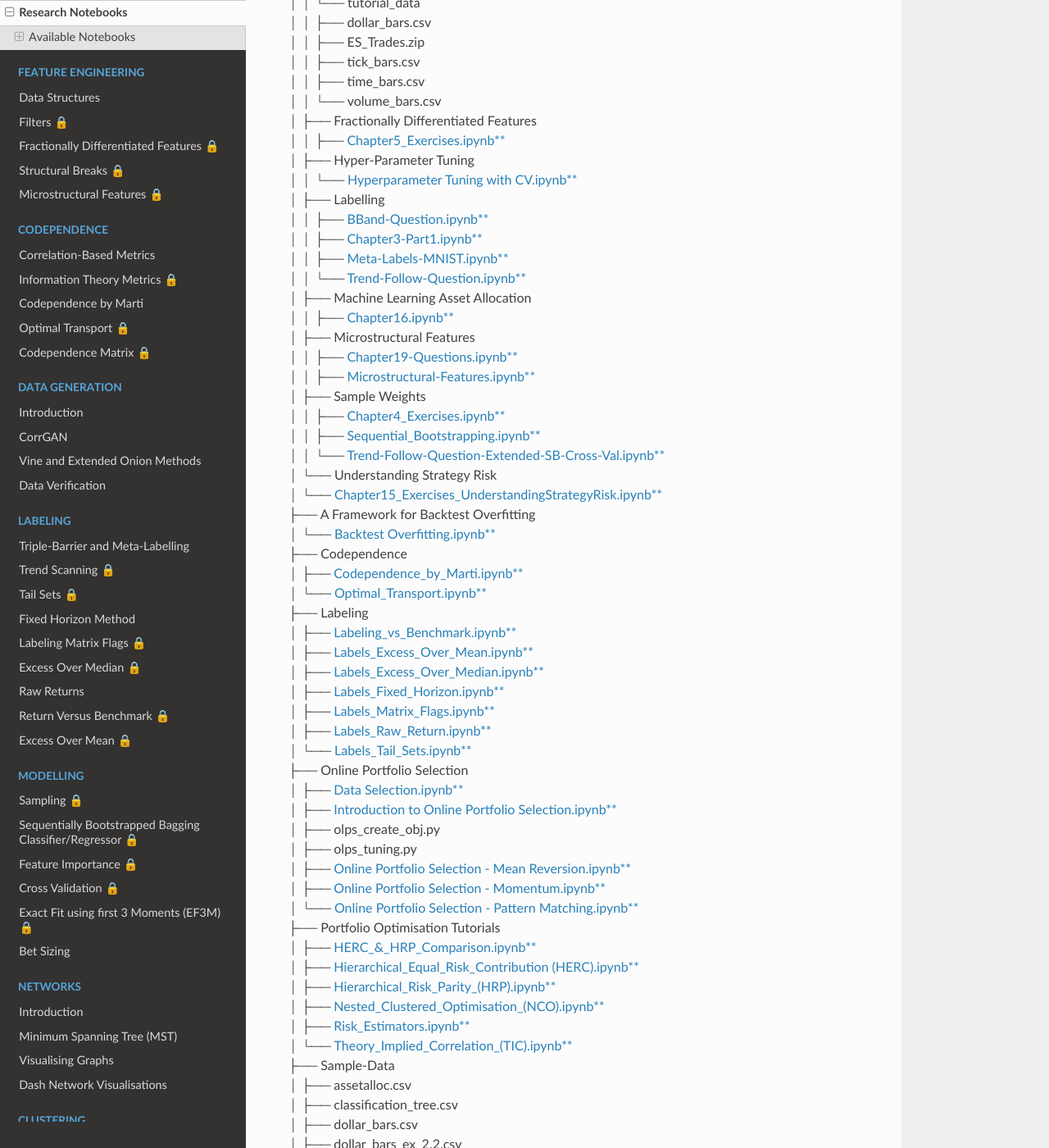
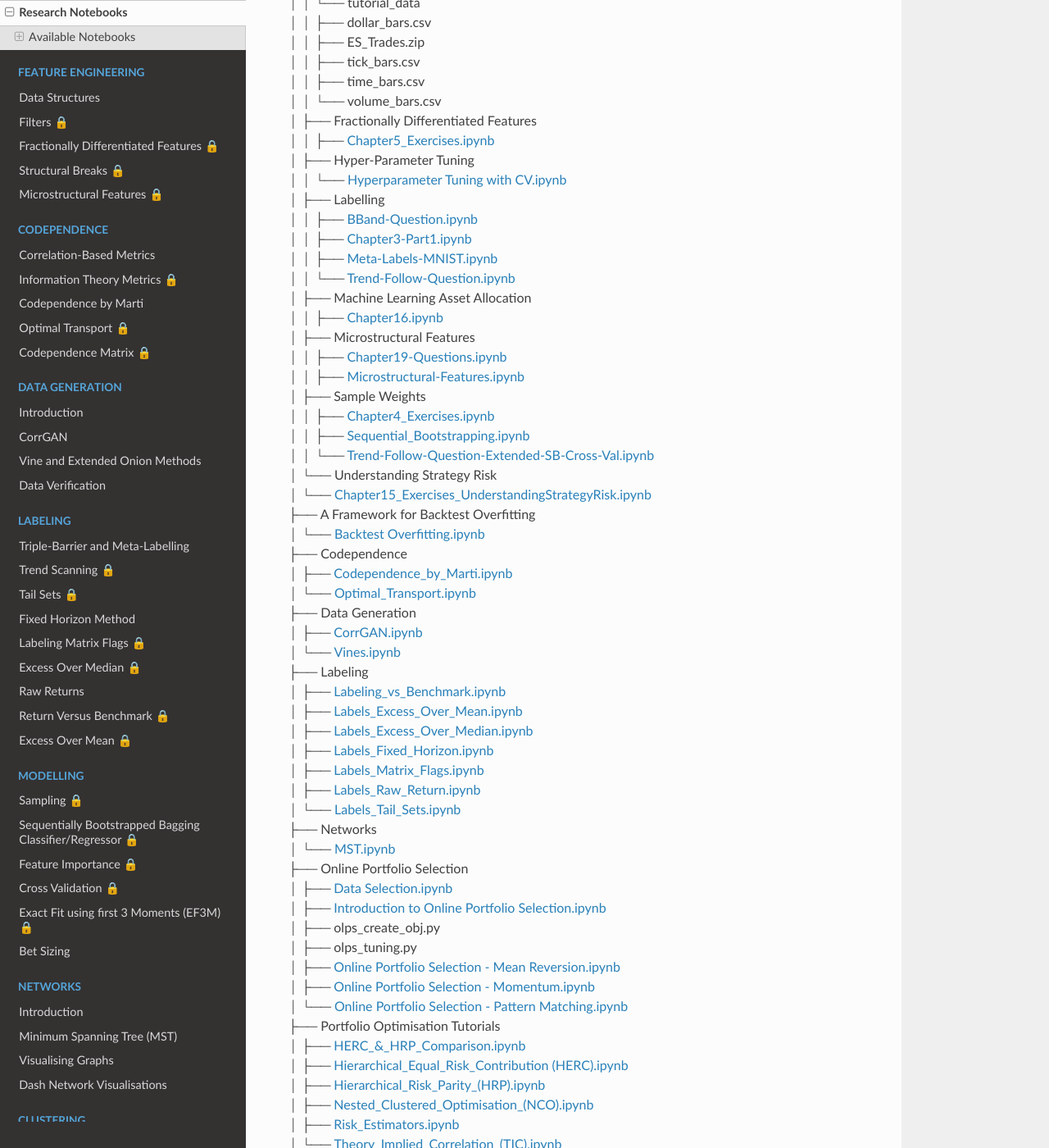
Before and after one commit to hudson-and-thames/mlfinlab, a Sphinx documentation site: the page built from docs/source/getting_started/research_notebooks.rst, in a window 1280 px wide and 1400 px high, scrolled down 1768 px. Shown: the whole window at 82% size. Built offline with Sphinx 7.4.7 and the Read the Docs theme 2.0.0, drawn with Linux system fonts in a browser that asks for light colours; pages that are not in the unit, such as notebooks, are missing from menus; some of the changed text lies outside the part shown.

Commit message:
Update Research Notebooks list

```diff
--- a/docs/source/data_generation/vine_methods.rst
+++ b/docs/source/data_generation/vine_methods.rst
@@ -259,7 +259,7 @@ The following research notebook can be used to better understand the Vines and E
 
 * `Generating Correlation Matrices using the Vines and Extended Onion Methods`_
 
-.. _`Generating Correlation Matrices using the Vines and Extended Onion Methods`: https://github.com/Hudson-and-Thames-Clients/research/tree/master/Data%20Generation/vines.ipynb
+.. _`Generating Correlation Matrices using the Vines and Extended Onion Methods`: https://github.com/Hudson-and-Thames-Clients/research/tree/master/Data%20Generation/Vines/vines.ipynb
 
 References
 ##########
--- a/docs/source/getting_started/research_notebooks.rst
+++ b/docs/source/getting_started/research_notebooks.rst
@@ -50,53 +50,58 @@ notebooks are marked as links to their abstracts.
 | │   │       ├── time_bars.csv
 | │   │       └── volume_bars.csv
 | │   ├── Fractionally Differentiated Features
-| │   │   ├── `Chapter5_Exercises.ipynb** <https://mlfinlab.readthedocs.io/en/latest/getting_started/research_notebooks.html#id14>`_
+| │   │   ├── `Chapter5_Exercises.ipynb <https://mlfinlab.readthedocs.io/en/latest/getting_started/research_notebooks.html#id14>`_
 | │   ├── Hyper-Parameter Tuning
-| │   │   └── `Hyperparameter Tuning with CV.ipynb** <https://mlfinlab.readthedocs.io/en/latest/getting_started/research_notebooks.html#id15>`_
+| │   │   └── `Hyperparameter Tuning with CV.ipynb <https://mlfinlab.readthedocs.io/en/latest/getting_started/research_notebooks.html#id15>`_
 | │   ├── Labelling
-| │   │   ├── `BBand-Question.ipynb** <https://mlfinlab.readthedocs.io/en/latest/getting_started/research_notebooks.html#id16>`_
-| │   │   ├── `Chapter3-Part1.ipynb** <https://mlfinlab.readthedocs.io/en/latest/getting_started/research_notebooks.html#id17>`_
-| │   │   ├── `Meta-Labels-MNIST.ipynb** <https://mlfinlab.readthedocs.io/en/latest/getting_started/research_notebooks.html#id18>`_
-| │   │   └── `Trend-Follow-Question.ipynb** <https://mlfinlab.readthedocs.io/en/latest/getting_started/research_notebooks.html#id19>`_
+| │   │   ├── `BBand-Question.ipynb <https://mlfinlab.readthedocs.io/en/latest/getting_started/research_notebooks.html#id16>`_
+| │   │   ├── `Chapter3-Part1.ipynb <https://mlfinlab.readthedocs.io/en/latest/getting_started/research_notebooks.html#id17>`_
+| │   │   ├── `Meta-Labels-MNIST.ipynb <https://mlfinlab.readthedocs.io/en/latest/getting_started/research_notebooks.html#id18>`_
+| │   │   └── `Trend-Follow-Question.ipynb <https://mlfinlab.readthedocs.io/en/latest/getting_started/research_notebooks.html#id19>`_
 | │   ├── Machine Learning Asset Allocation
-| │   │   ├── `Chapter16.ipynb** <https://mlfinlab.readthedocs.io/en/latest/getting_started/research_notebooks.html#id20>`_
+| │   │   ├── `Chapter16.ipynb <https://mlfinlab.readthedocs.io/en/latest/getting_started/research_notebooks.html#id20>`_
 | │   ├── Microstructural Features
-| │   │   ├── `Chapter19-Questions.ipynb** <https://mlfinlab.readthedocs.io/en/latest/getting_started/research_notebooks.html#id21>`_
-| │   │   ├── `Microstructural-Features.ipynb** <https://mlfinlab.readthedocs.io/en/latest/getting_started/research_notebooks.html#id22>`_
+| │   │   ├── `Chapter19-Questions.ipynb <https://mlfinlab.readthedocs.io/en/latest/getting_started/research_notebooks.html#id21>`_
+| │   │   ├── `Microstructural-Features.ipynb <https://mlfinlab.readthedocs.io/en/latest/getting_started/research_notebooks.html#id22>`_
 | │   ├── Sample Weights
-| │   │   ├── `Chapter4_Exercises.ipynb** <https://mlfinlab.readthedocs.io/en/latest/getting_started/research_notebooks.html#id23>`_
-| │   │   ├── `Sequential_Bootstrapping.ipynb** <https://mlfinlab.readthedocs.io/en/latest/getting_started/research_notebooks.html#id24>`_
-| │   │   └── `Trend-Follow-Question-Extended-SB-Cross-Val.ipynb** <https://mlfinlab.readthedocs.io/en/latest/getting_started/research_notebooks.html#id25>`_
+| │   │   ├── `Chapter4_Exercises.ipynb <https://mlfinlab.readthedocs.io/en/latest/getting_started/research_notebooks.html#id23>`_
+| │   │   ├── `Sequential_Bootstrapping.ipynb <https://mlfinlab.readthedocs.io/en/latest/getting_started/research_notebooks.html#id24>`_
+| │   │   └── `Trend-Follow-Question-Extended-SB-Cross-Val.ipynb <https://mlfinlab.readthedocs.io/en/latest/getting_started/research_notebooks.html#id25>`_
 | │   └── Understanding Strategy Risk
-| │       └── `Chapter15_Exercises_UnderstandingStrategyRisk.ipynb** <https://mlfinlab.readthedocs.io/en/latest/getting_started/research_notebooks.html#id26>`_
+| │       └── `Chapter15_Exercises_UnderstandingStrategyRisk.ipynb <https://mlfinlab.readthedocs.io/en/latest/getting_started/research_notebooks.html#id26>`_
 | ├── A Framework for Backtest Overfitting
-| │   └── `Backtest Overfitting.ipynb** <https://mlfinlab.readthedocs.io/en/latest/getting_started/research_notebooks.html#id27>`_
+| │   └── `Backtest Overfitting.ipynb <https://mlfinlab.readthedocs.io/en/latest/getting_started/research_notebooks.html#id27>`_
 | ├── Codependence
-| │   ├── `Codependence_by_Marti.ipynb** <https://mlfinlab.readthedocs.io/en/latest/getting_started/research_notebooks.html#id28>`_
-| │   └── `Optimal_Transport.ipynb** <https://mlfinlab.readthedocs.io/en/latest/getting_started/research_notebooks.html#id29>`_
+| │   ├── `Codependence_by_Marti.ipynb <https://mlfinlab.readthedocs.io/en/latest/getting_started/research_notebooks.html#id28>`_
+| │   └── `Optimal_Transport.ipynb <https://mlfinlab.readthedocs.io/en/latest/getting_started/research_notebooks.html#id29>`_
+| ├── Data Generation
+| │   ├── `CorrGAN.ipynb <https://mlfinlab.readthedocs.io/en/latest/getting_started/research_notebooks.html#id30>`_
+| │   └── `Vines.ipynb <https://mlfinlab.readthedocs.io/en/latest/getting_started/research_notebooks.html#id31>`_
 | ├── Labeling
-| │   ├── `Labeling_vs_Benchmark.ipynb** <https://mlfinlab.readthedocs.io/en/latest/getting_started/research_notebooks.html#id30>`_
-| │   ├── `Labels_Excess_Over_Mean.ipynb** <https://mlfinlab.readthedocs.io/en/latest/getting_started/research_notebooks.html#id31>`_
-| │   ├── `Labels_Excess_Over_Median.ipynb** <https://mlfinlab.readthedocs.io/en/latest/getting_started/research_notebooks.html#id32>`_
-| │   ├── `Labels_Fixed_Horizon.ipynb** <https://mlfinlab.readthedocs.io/en/latest/getting_started/research_notebooks.html#id33>`_
-| │   ├── `Labels_Matrix_Flags.ipynb** <https://mlfinlab.readthedocs.io/en/latest/getting_started/research_notebooks.html#id34>`_
-| │   ├── `Labels_Raw_Return.ipynb** <https://mlfinlab.readthedocs.io/en/latest/getting_started/research_notebooks.html#id35>`_
-| │   └── `Labels_Tail_Sets.ipynb** <https://mlfinlab.readthedocs.io/en/latest/getting_started/research_notebooks.html#id36>`_
+| │   ├── `Labeling_vs_Benchmark.ipynb <https://mlfinlab.readthedocs.io/en/latest/getting_started/research_notebooks.html#id32>`_
+| │   ├── `Labels_Excess_Over_Mean.ipynb <https://mlfinlab.readthedocs.io/en/latest/getting_started/research_notebooks.html#id33>`_
+| │   ├── `Labels_Excess_Over_Median.ipynb <https://mlfinlab.readthedocs.io/en/latest/getting_started/research_notebooks.html#id34>`_
+| │   ├── `Labels_Fixed_Horizon.ipynb <https://mlfinlab.readthedocs.io/en/latest/getting_started/research_notebooks.html#id35>`_
+| │   ├── `Labels_Matrix_Flags.ipynb <https://mlfinlab.readthedocs.io/en/latest/getting_started/research_notebooks.html#id36>`_
+| │   ├── `Labels_Raw_Return.ipynb <https://mlfinlab.readthedocs.io/en/latest/getting_started/research_notebooks.html#id37>`_
+| │   └── `Labels_Tail_Sets.ipynb <https://mlfinlab.readthedocs.io/en/latest/getting_started/research_notebooks.html#id38>`_
+| ├── Networks
+| │   └── `MST.ipynb <https://mlfinlab.readthedocs.io/en/latest/getting_started/research_notebooks.html#id39>`_
 | ├── Online Portfolio Selection
-| │   ├── `Data Selection.ipynb** <https://mlfinlab.readthedocs.io/en/latest/getting_started/research_notebooks.html#id37>`_
-| │   ├── `Introduction to Online Portfolio Selection.ipynb** <https://mlfinlab.readthedocs.io/en/latest/getting_started/research_notebooks.html#id38>`_
+| │   ├── `Data Selection.ipynb <https://mlfinlab.readthedocs.io/en/latest/getting_started/research_notebooks.html#id40>`_
+| │   ├── `Introduction to Online Portfolio Selection.ipynb <https://mlfinlab.readthedocs.io/en/latest/getting_started/research_notebooks.html#id41>`_
 | │   ├── olps_create_obj.py
 | │   ├── olps_tuning.py
-| │   ├── `Online Portfolio Selection - Mean Reversion.ipynb** <https://mlfinlab.readthedocs.io/en/latest/getting_started/research_notebooks.html#id39>`_
-| │   ├── `Online Portfolio Selection - Momentum.ipynb** <https://mlfinlab.readthedocs.io/en/latest/getting_started/research_notebooks.html#id40>`_
-| │   └── `Online Portfolio Selection - Pattern Matching.ipynb** <https://mlfinlab.readthedocs.io/en/latest/getting_started/research_notebooks.html#id41>`_
+| │   ├── `Online Portfolio Selection - Mean Reversion.ipynb <https://mlfinlab.readthedocs.io/en/latest/getting_started/research_notebooks.html#id42>`_
+| │   ├── `Online Portfolio Selection - Momentum.ipynb <https://mlfinlab.readthedocs.io/en/latest/getting_started/research_notebooks.html#id43>`_
+| │   └── `Online Portfolio Selection - Pattern Matching.ipynb <https://mlfinlab.readthedocs.io/en/latest/getting_started/research_notebooks.html#id44>`_
 | ├── Portfolio Optimisation Tutorials
-| │   ├── `HERC_&_HRP_Comparison.ipynb** <https://mlfinlab.readthedocs.io/en/latest/getting_started/research_notebooks.html#id42>`_
-| │   ├── `Hierarchical_Equal_Risk_Contribution (HERC).ipynb** <https://mlfinlab.readthedocs.io/en/latest/getting_started/research_notebooks.html#id43>`_
-| │   ├── `Hierarchical_Risk_Parity_(HRP).ipynb** <https://mlfinlab.readthedocs.io/en/latest/getting_started/research_notebooks.html#id44>`_
-| │   ├── `Nested_Clustered_Optimisation_(NCO).ipynb** <https://mlfinlab.readthedocs.io/en/latest/getting_started/research_notebooks.html#id45>`_
-| │   ├── `Risk_Estimators.ipynb** <https://mlfinlab.readthedocs.io/en/latest/getting_started/research_notebooks.html#id46>`_
-| │   └── `Theory_Implied_Correlation_(TIC).ipynb** <https://mlfinlab.readthedocs.io/en/latest/getting_started/research_notebooks.html#id47>`_
+| │   ├── `HERC_&_HRP_Comparison.ipynb <https://mlfinlab.readthedocs.io/en/latest/getting_started/research_notebooks.html#id45>`_
+| │   ├── `Hierarchical_Equal_Risk_Contribution (HERC).ipynb <https://mlfinlab.readthedocs.io/en/latest/getting_started/research_notebooks.html#id46>`_
+| │   ├── `Hierarchical_Risk_Parity_(HRP).ipynb <https://mlfinlab.readthedocs.io/en/latest/getting_started/research_notebooks.html#id47>`_
+| │   ├── `Nested_Clustered_Optimisation_(NCO).ipynb <https://mlfinlab.readthedocs.io/en/latest/getting_started/research_notebooks.html#id48>`_
+| │   ├── `Risk_Estimators.ipynb <https://mlfinlab.readthedocs.io/en/latest/getting_started/research_notebooks.html#id49>`_
+| │   └── `Theory_Implied_Correlation_(TIC).ipynb <https://mlfinlab.readthedocs.io/en/latest/getting_started/research_notebooks.html#id50>`_
 | ├── Sample-Data
 | │   ├── assetalloc.csv
 | │   ├── classification_tree.csv
@@ -376,6 +381,29 @@ This notebook describes the Optimal Transport distance measure and how it may be
 applications. This distance measure was described by Marti et al. in the work “Exploring and measuring non-linear
 correlations: Copulas, Lightspeed Transportation and Clustering.” `available here <https://arxiv.org/pdf/1610.09659.pdf>`__.
 
+CorrGAN.ipynb
+=============
+
+Generating realistic financial correlation matrices is highly complex. Correlation matrices are useful for
+risk management, asset allocation, hedging instrument selection, pricing models, etc.
+Hüttner, Mai and Mineo (2018) concluded that "To the best of our knowledge, there is no algorithm available
+for the generation of reasonably random [financial] correlation matrices with the Perron-Frobenius property.
+[...] we expect the task of finding such correlation matrices to be highly complex"
+
+This problem was addressed by Marti (2020) by using a generative adversarial network (a GAN,
+named CorrGAN) that can generate realistic financial correlation matrices. CorrGAN was trained on
+empirical correlation matrices based on the S&P 500 returns. CorrGAN generates correlation
+matrices that have many "stylized facts" seen in empirical correlation matrices.
+
+Vines.ipynb
+===========
+
+There is great interest in fast and efficient methods to generate positive-semidefinite financial correlation
+matrices. Some methods have a higher computational requirement and experience slow-downs as the dimension of
+the correlation matrix to generate increases. Lewandowski, Kurowicka, and Joe (2009) devised three methods based
+on a statistical tool called a 'vine' and on partial correlations to generate these matrices that greatly decrease
+the time to generate a correlation matrix.
+
 Labeling_vs_Benchmark.ipynb
 ===========================
 
@@ -444,6 +472,23 @@ lowest quantile, for example, the highest or lowest 5%.
 
 A classification model is then fit using these labels to determine which stocks to buy and sell,
 for a long / short portfolio.
+
+MST.ipynb
+=========
+
+Network analysis can provide interesting insights into the dynamics of the market, and the continually
+changing behaviour. A Minimum Spanning Tree (MST) is a useful method of analyzing complex networks, for
+aspects such as risk management, portfolio design, and trading strategies. For example Onnela et al. (2003)
+notices that the optimal Markowitz portfolio is found at the outskirts of the tree. Analysing the Tree
+structure, as a representation of the market, can give us an idea about the stability and state of the market.
+
+A Minimum Spanning Tree (MST) is a graph consisting of the fewest number of edges needed for all nodes to
+be connected by some path - where the combination of edge weights sum to the smallest total possible.
+
+MST strongly shrinks during a stock crisis. Properties such as skewness are positive during times of
+market crises (such as 1987, early 2000's and 2008) and skewness and kurtosis have stabilised after 2000's.
+Analysing the Tree structure, as a representation of the market, can give us an idea about the stability
+and state of the market and predict how volatility shocks will propagate through a network.
 
 Data Selection.ipynb
 ====================
```
